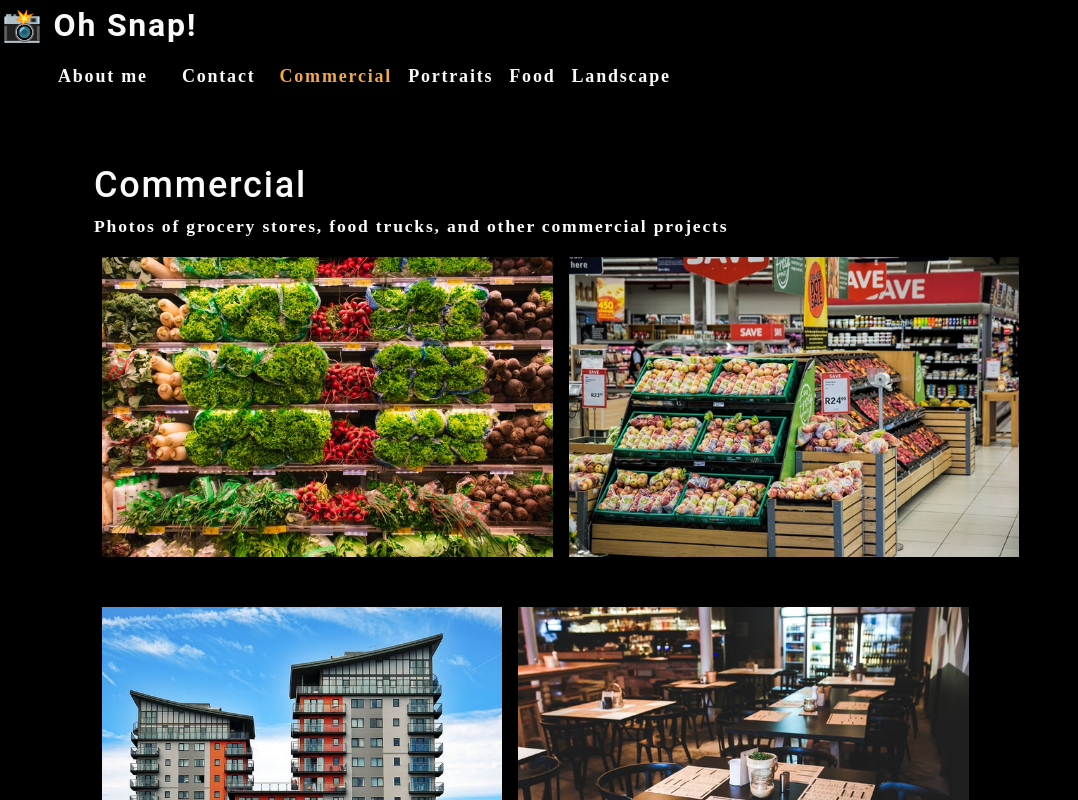
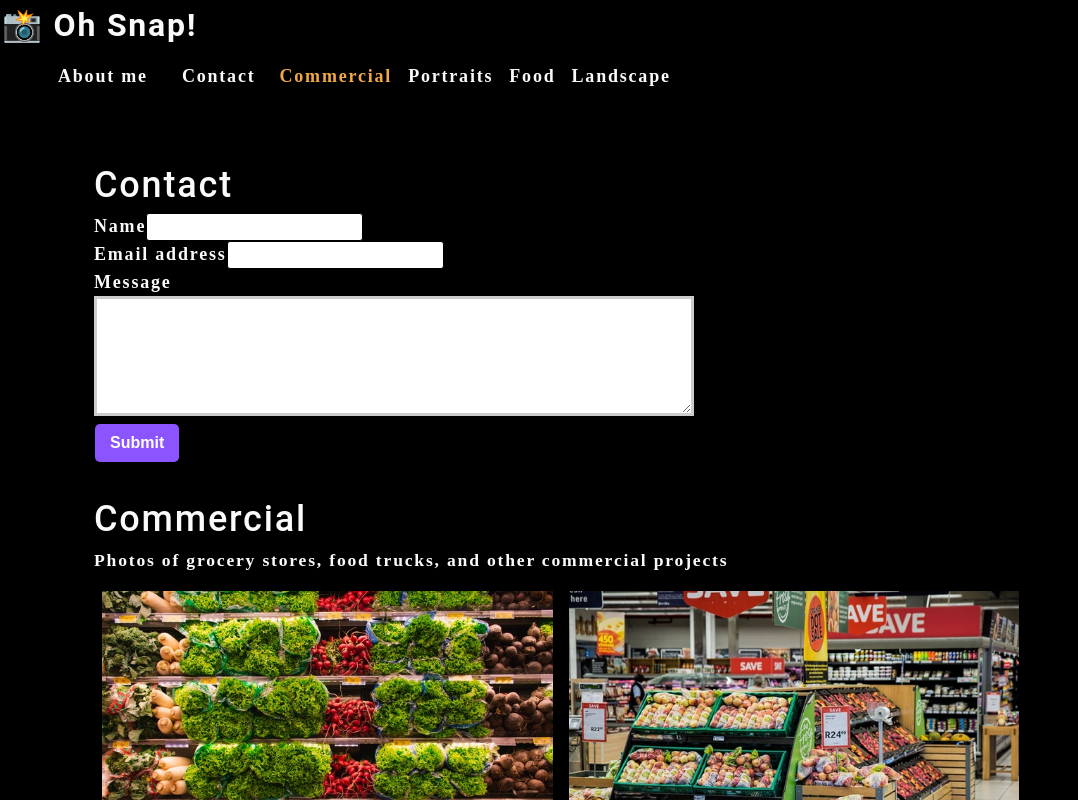
Before and after one commit to drkevinfriday/photo-port, a React (Create React App) app: page / in a window 1280 px wide. Shown: the top 800 px of the page, without its empty margins (0-1078 px from the left). Built offline with nearby package versions, Linux system fonts and the light colour scheme.

Commit message:
contactform frontend

```diff
--- a/src/App.js
+++ b/src/App.js
@@ -2,6 +2,7 @@
 import About from './components/About';
 import Nav from './components/Nav';
 import Gallery from './components/Gallery'
+import ContactForm from './components/Contact';
 
 
 function App() {
@@ -25,6 +26,7 @@
       currentCategory={currentCategory}
       ></Nav>
       <main>
+        <ContactForm></ContactForm>
         <Gallery currentCategory={currentCategory}></Gallery>
         <About></About>
       </main>
--- /dev/null
+++ b/src/components/Contact/index.js
@@ -0,0 +1,51 @@
+
+import React,{useState} from "react";
+
+
+function ContactForm(){
+
+const [formState, setFormState ] = useState({name:'',email:'',message:''});
+const {name,email,message } = formState
+// jsx
+
+function handleChange(e) {
+    setFormState({...formState, [e.target.name]: e.target.value})
+}
+
+function handleSubmit(e) {
+    e.preventDefault();
+    console.log(formState)
+}
+
+return (
+    <section>
+        <h1>Contact</h1>
+        <form id ="contact-form" onSubmit={handleSubmit}>
+            {/* name inpurt */}
+            <div>
+                <label htmlFor="name">Name</label>
+                <input type="text" name="name" defaultValue={name} onChange={handleChange} />
+            </div>
+
+            {/* email input */}
+            <div>
+                <label htmlFor="email">Email address</label>
+                <input type="email" name="email" defaultValue={email} onChange={handleChange} />
+            </div>
+            {/* message test area */}
+            <div>
+                <label htmlFor="message">Message</label>
+                <textarea name="message" defaultValue={message} onChange={handleChange} rows="5" />
+            </div>
+         <button type="submit">Submit</button>
+        </form>
+    </section>
+)
+
+}
+
+
+
+
+
+export default ContactForm
```
